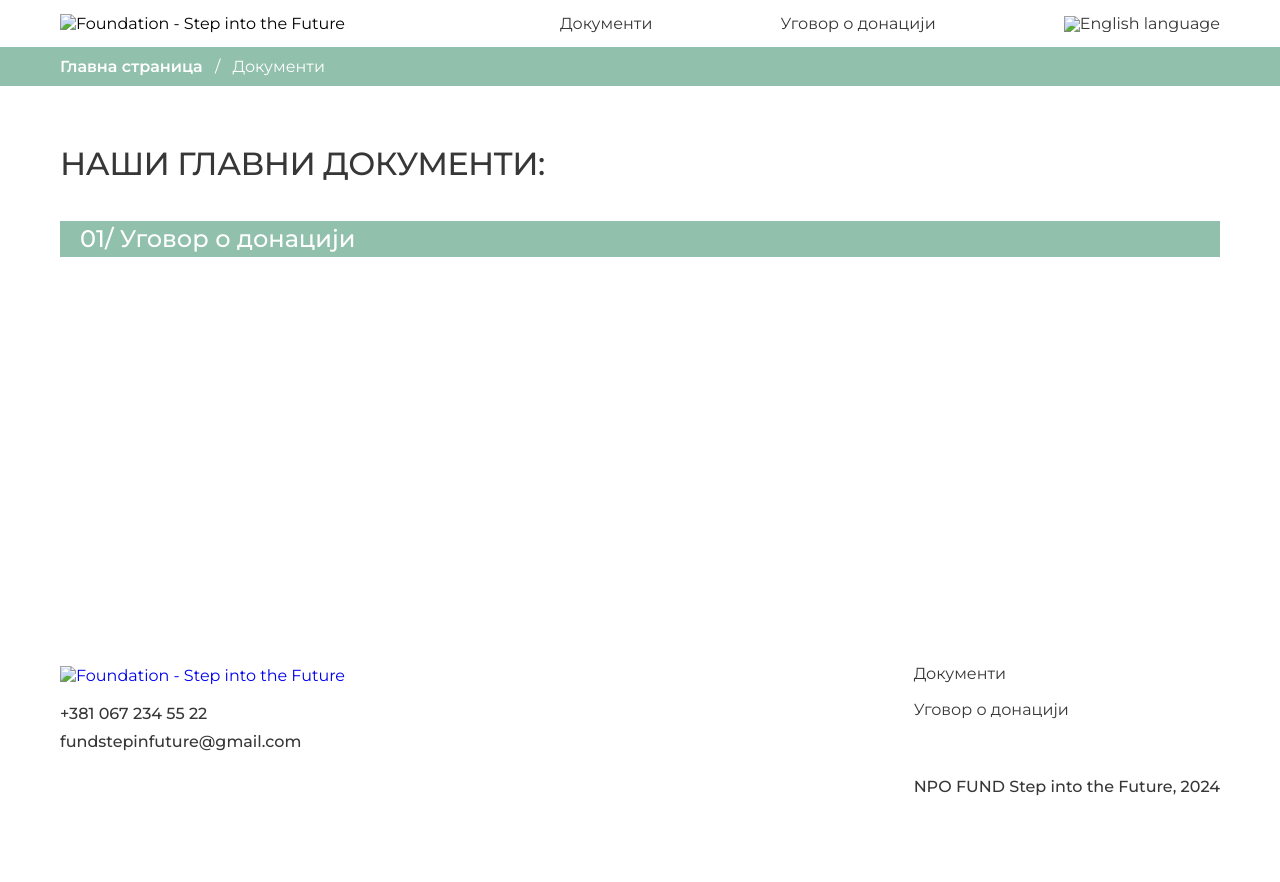
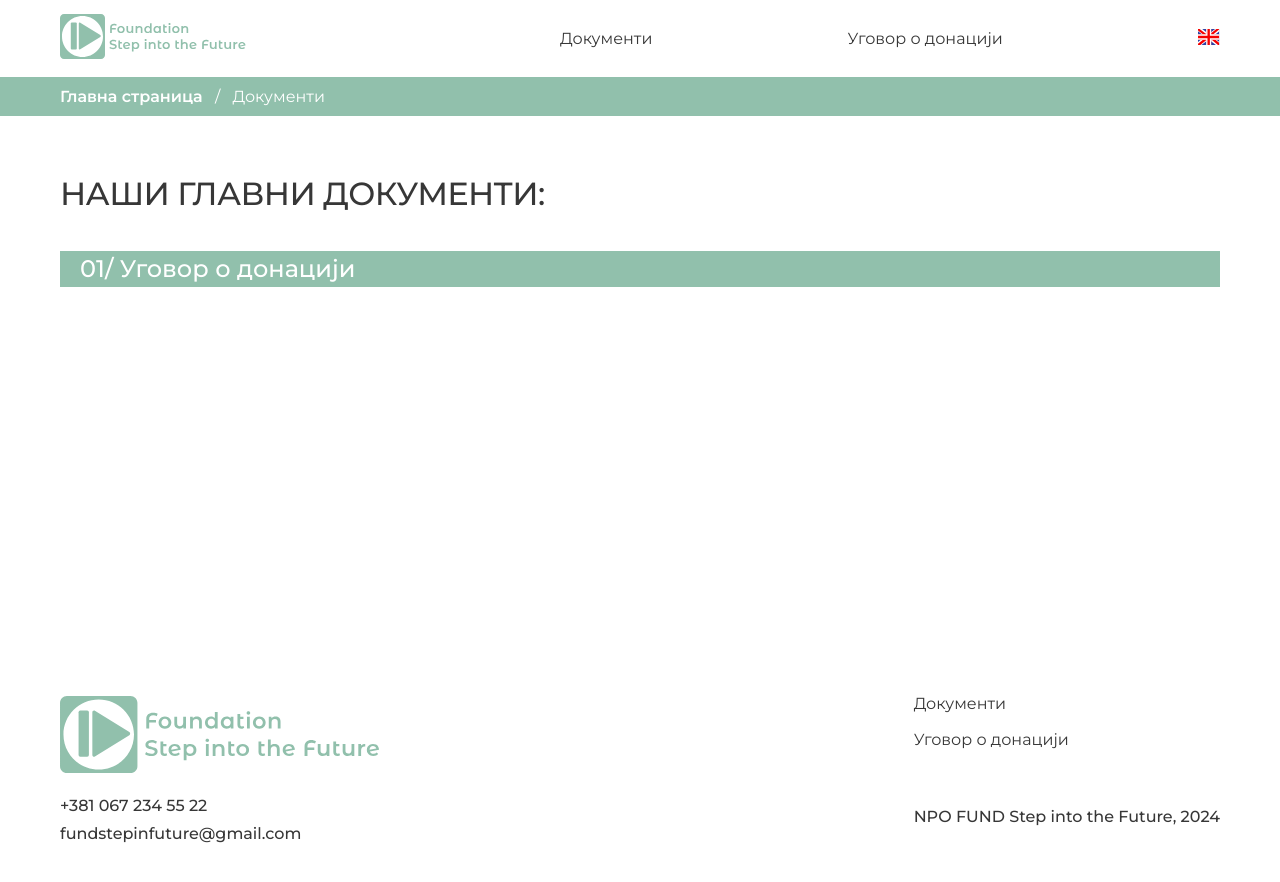
Before and after one commit to rustiskh/step-into-the-future, a plain HTML site: page docs-rs/index.html in a window 1280 px wide. Before the commit the page ends 860 px from the top, so only its background shows below. Drawn offline with nearby package versions, Linux system fonts and the light colour scheme; files that its build step writes are made by us from their sources.

Commit message:
docs page pathes fix

```diff
--- a/docs-rs/index.html
+++ b/docs-rs/index.html
@@ -14,21 +14,21 @@
 		<link rel="preconnect" href="https://fonts.googleapis.com" />
 		<link rel="preconnect" href="https://fonts.gstatic.com" crossorigin />
 		<link href="https://fonts.googleapis.com/css2?family=Montserrat:wght@100..900&display=swap" rel="stylesheet" />
-		<link rel="stylesheet" href="./../assets/css/styles.min.css" />
+		<link rel="stylesheet" href="./assets/css/styles.min.css" />
 	</head>
 	<body>
 		<header class="header">
 			<div class="container">
 				<div class="header__content">
 					<div class="header__logo">
-						<img src="./assets/img/logo-main.svg" alt="Foundation - Step into the Future" />
+						<img src="../assets/img/logo-main.svg" alt="Foundation - Step into the Future" />
 					</div>
 					<div class="header__nav" id="header-nav">
 						<a href="/docs-rs/" class="header__nav-link">Документи</a>
 						<a href="/docs-rs/donation-agreement.html" class="header__nav-link">Уговор о донацији</a>
 						<!-- <a href="/" class="header__nav-link">Donation details </a>
 						<a href="/" class="header__nav-link">News</a> -->
-						<a href="/" class="header__nav-link"><img src="./assets/icons/flagpack_gb-ukm.svg" alt="English language" /></a>
+						<a href="/" class="header__nav-link"><img src="../assets/icons/flagpack_gb-ukm.svg" alt="English language" /></a>
 					</div>
 
 					<div class="header__menu">
@@ -60,7 +60,7 @@
 			<div class="container">
 				<div class="footer__content">
 					<div class="footer__element">
-						<a href="/"> <img src="./assets/img/logo-main.svg" alt="Foundation - Step into the Future" class="footer__logo" /></a>
+						<a href="/"> <img src="../assets/img/logo-main.svg" alt="Foundation - Step into the Future" class="footer__logo" /></a>
 						<a href="tel:+3810672345522" class="footer__text" style="margin-bottom: 10px">+381 067 234 55 22</a>
 						<a href="mailto:fundstepinfuture@gmail.com" class="footer__text">fundstepinfuture@gmail.com</a>
 					</div>
```
Also changed, not shown: docs-en/donation-agreement.html (+4 -4 lines), docs-en/index.html (+4 -4 lines), docs-rs/donation-agreement.html (+3 -3 lines).
